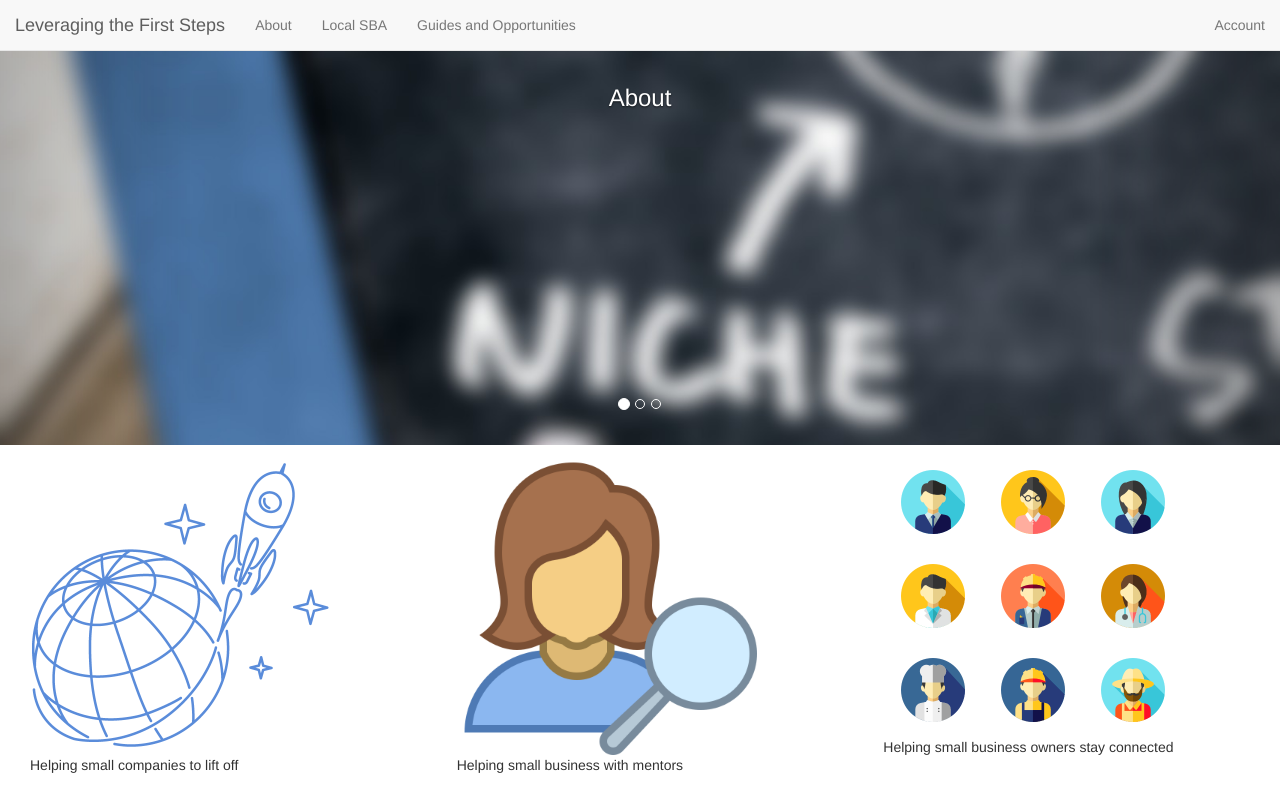
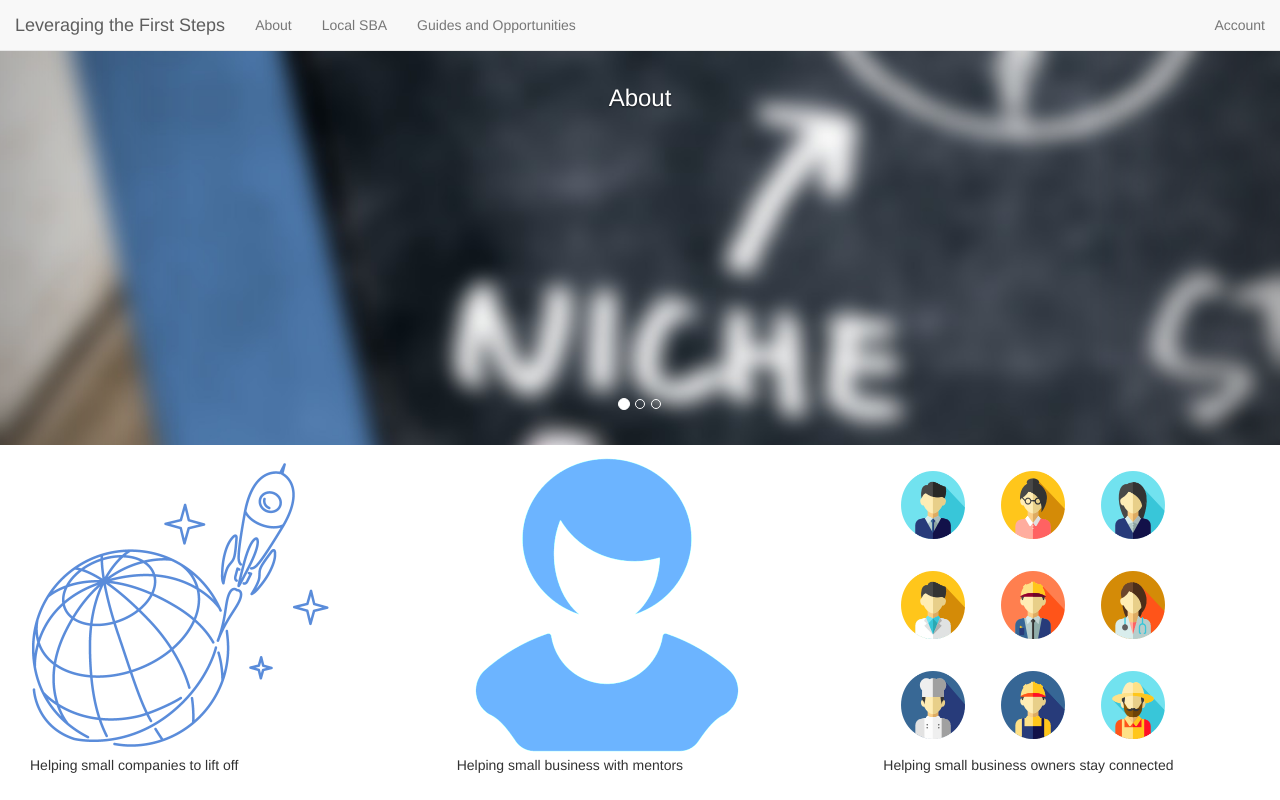
Before and after one commit to jodz959/WomensChallenge, a Django app: page /home/ in a window 1280 px wide. Run offline with Django 3.2, Linux system fonts and the light colour scheme; some libraries are stand-ins or nearby versions; some web fonts are replaced.

Commit message:
some other things

```diff
--- a/womens_challenge/home/static/css/about.css
+++ b/womens_challenge/home/static/css/about.css
@@ -3,6 +3,16 @@
   height: 400px;
   margin-right: 0;
 
+}
+
+.dimm{
+  width:300px;
+  height:300px;
+  background-color: rgb(31, 41, 173);
+  background-image:url("../images/silluette.png");
+
+  background-blend-mode: hard-light;
+  filter: brightness(9);
 }
 
 .carousel-caption {
@@ -21,7 +31,8 @@ body {
 
 .resize {
     width: 300px;
-    height: auto;
+    /*height: auto;*/
+    height: 300px;
 }
 
 .connect {
--- a/womens_challenge/home/templates/home/index.html
+++ b/womens_challenge/home/templates/home/index.html
@@ -55,7 +55,9 @@
     <p>Helping small companies to lift off</p>
   </div>
   <div class="col-sm-4">
-      <img class="resize" src="{% static 'images/user_female.png' %}">
+  <!-- Image in this div -->
+      <div class="resize dimm"></div>
+      <!-- <img class="resize" src="{% static 'images/silluette.png' %}"> -->
       <p>Helping small business with mentors</p>
   </div>
   <div class="col-sm-4">
```
Also changed, not shown: 10 other files.
